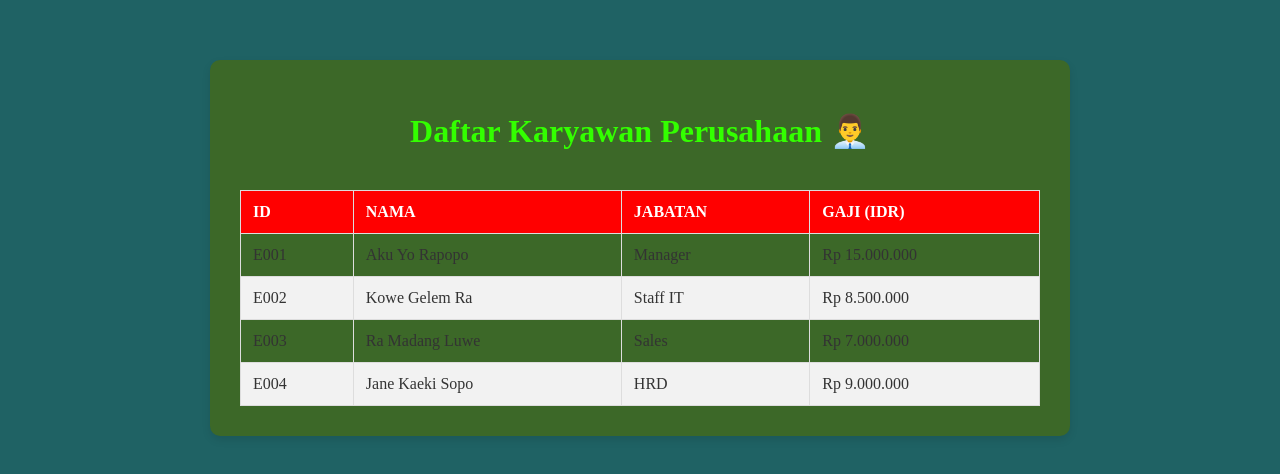
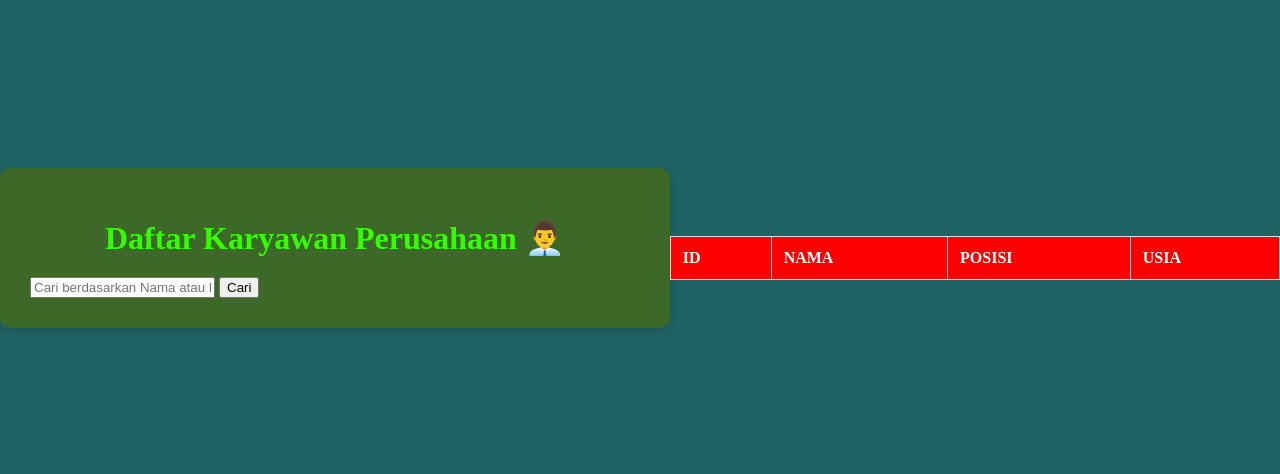
Before and after one commit to Kusnanto6661/data-karyawan-sederhana, a plain HTML site: page index.html in a window 1280 px wide. Shown: the part 152-626 px from the top of the page. Drawn offline with Linux system fonts and the light colour scheme.

Commit message:
feat: Menambahkan fitur pencarian dan update data header

```diff
--- a/index.html
+++ b/index.html
@@ -9,7 +9,14 @@
 <body>
     <div class="container">
         <h1>Daftar Karyawan Perusahaan 👨‍💼</h1>
+
+        <div id="search-area">
+            <input type="text" id="searchInput" placeholder="Cari berdasarkan Nama atau Posisi...">
+            <button onclick="filterData()">Cari</button>
+        </div>
         <table id="data-table">
+            </table>
+    </div>
 
         </table>
 
@@ -18,8 +25,8 @@
                 <tr>
                     <th>ID</th>
                     <th>Nama</th>
-                    <th>Jabatan</th>
-                    <th>Gaji (IDR)</th>
+                    <th>Posisi</th>
+                    <th>Usia</th>
                 </tr>
             </thead>
             <tbody>
--- a/script.js
+++ b/script.js
@@ -1,40 +1,73 @@
-// 1. Definisikan Data Karyawan
+// Data Karyawan (Pastikan ini adalah data yang benar)
 const dataKaryawan = [
-    { id: "E001", nama: "Aku Yo Rapopo", jabatan: "Manager", gaji: 15000000 },
-    { id: "E002", nama: "Kowe Gelem Ra", jabatan: "Staff IT", gaji: 8500000 },
-    { id: "E003", nama: "Ra Madang Luwe", jabatan: "Sales", gaji: 7000000 },
-    { id: "E004", nama: "Jane Kaeki Sopo", jabatan: "HRD", gaji: 9000000 }
+    { id: "ID-001", nama: "Budi Santoso", posisi: "Project Manager", usia: 35 },
+    { id: "ID-002", nama: "Ani Wijaya", posisi: "Front-End Developer", usia: 28 },
+    { id: "ID-003", nama: "Cahyo Utomo", posisi: "Back-End Developer", usia: 32 },
+    { id: "ID-004", nama: "Dina Fitriani", posisi: "UX Designer", usia: 25 },
+    { id: "ID-005", nama: "Eko Prasetyo", posisi: "Data Analyst", usia: 29 }
+    // Tambahkan data karyawan Anda yang lain di sini
 ];
 
-// 2. Fungsi untuk menampilkan data ke tabel
-function tampilkanDataKaryawan() {
-    // Ambil elemen <tbody> dari HTML
-    const tabelBody = document.querySelector("#tabelKaryawan tbody");
+// 1. Fungsi untuk Menggambar Ulang Tabel
+function renderTable(data) {
+    const tableBody = document.getElementById('tableBody');
+    // Bersihkan isi tabel yang lama
+    tableBody.innerHTML = '';
 
-    // Pastikan <tbody> kosong sebelum mengisi
-    tabelBody.innerHTML = '';
+    if (data.length === 0) {
+        tableBody.innerHTML = '<tr><td colspan="4" style="text-align: center;">Data tidak ditemukan.</td></tr>';
+        return;
+    }
 
-    // Loop (ulang) melalui setiap objek di array dataKaryawan
-    dataKaryawan.forEach(karyawan => {
-        // Buat baris (<tr>) baru
-        const baris = document.createElement('tr');
-
-        // Format gaji ke format mata uang Indonesia (opsional, tapi disarankan)
-        const gajiFormat = new Intl.NumberFormat('id-ID').format(karyawan.gaji);
-
-        // Isi baris dengan data sel (<td>)
-        baris.innerHTML = `
-            <td>${karyawan.id}</td>
-            <td>${karyawan.nama}</td>
-            <td>${karyawan.jabatan}</td>
-            <td>Rp ${gajiFormat}</td>
-        `;
-
-        // Tambahkan baris ke dalam <tbody>
-        tabelBody.appendChild(baris);
+    data.forEach(karyawan => {
+        const row = tableBody.insertRow();
+        row.insertCell().textContent = karyawan.id;
+        row.insertCell().textContent = karyawan.nama;
+        row.insertCell().textContent = karyawan.posisi;
+        row.insertCell().textContent = karyawan.usia;
     });
 }
 
-// 3. Panggil fungsi setelah halaman dimuat
-// Ini memastikan elemen tabel sudah ada sebelum script mencoba memanipulasinya
-document.addEventListener('DOMContentLoaded', tampilkanDataKaryawan);
+// 2. Fungsi yang Dipanggil Tombol "Cari" di HTML
+function filterData() {
+    // Ambil nilai dari input pencarian, ubah ke huruf kecil (case-insensitive)
+    const searchInput = document.getElementById('searchInput');
+    const searchTerm = searchInput.value.toLowerCase();
+
+    // Filter dataKaryawan
+    const filteredData = dataKaryawan.filter(karyawan => {
+        // Gabungkan Nama dan Posisi menjadi satu string pencarian
+        const searchString = `${karyawan.nama} ${karyawan.posisi}`.toLowerCase();
+
+        // Cek apakah string pencarian mengandung kata kunci
+        return searchString.includes(searchTerm);
+    });
+
+    // Panggil fungsi renderTable untuk menampilkan data yang sudah difilter
+    renderTable(filteredData);
+}
+
+// 3. Panggil fungsi renderTable saat halaman dimuat pertama kali
+document.addEventListener('DOMContentLoaded', () => {
+    // Pastikan ID tabel di HTML Anda adalah 'tabelkaryawan'
+    const existingTable = document.getElementById('tabelkaryawan');
+
+    // Ganti <tbody> yang lama dengan <tbody> baru yang memiliki ID untuk diakses
+    if (existingTable) {
+        existingTable.innerHTML = `
+            <thead>
+                <tr>
+                    <th>ID</th>
+                    <th>Nama</th>
+                    <th>Posisi</th>
+                    <th>Usia</th>
+                </tr>
+            </thead>
+            <tbody id="tableBody">
+            </tbody>
+        `;
+    }
+
+    // Tampilkan semua data saat halaman pertama kali dibuka
+    renderTable(dataKaryawan);
+});
```
